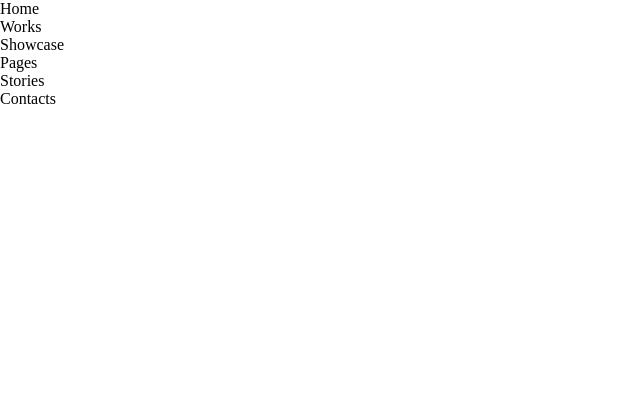
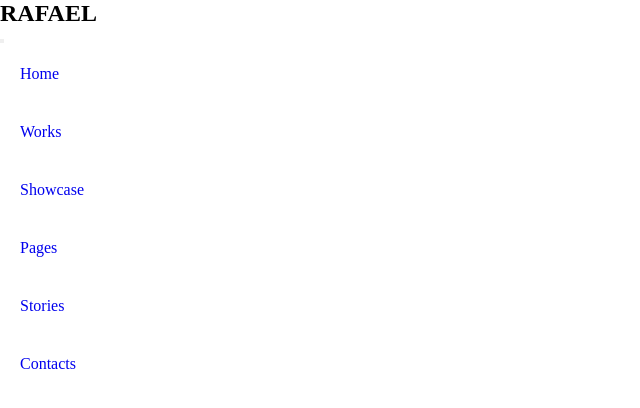
Before and after one commit to RafaelPinto99/Photographer-s-Webpage, a plain HTML site: page index.html in a window 1280 px wide. Shown: the whole page, without its empty margins (0-640 px from the left). Drawn offline with Linux system fonts and the light colour scheme.

Commit message:
Started button and navbar

```diff
--- a/index.html
+++ b/index.html
@@ -14,14 +14,21 @@
   </head>
   <body>
     <header>
+      <section class="header-title-line">
+        <h1>RAFAEL</h1>
+        <button class="menu-button">
+          <div class="menu-icon"></div>
+        </button>
+      </section>
+
       <nav>
         <ul>
-          <li>Home</li>
-          <li>Works</li>
-          <li>Showcase</li>
-          <li>Pages</li>
-          <li>Stories</li>
-          <li>Contacts</li>
+          <li><a href="#">Home</a></li>
+          <li><a href="#">Works</a></li>
+          <li><a href="#">Showcase</a></li>
+          <li><a href="#">Pages</a></li>
+          <li><a href="#">Stories</a></li>
+          <li><a href="#">Contacts</a></li>
         </ul>
       </nav>
     </header>
--- a/main.css
+++ b/main.css
@@ -3,3 +3,25 @@
     margin: 0;
     box-sizing: border-box;
 }
+
+body{
+    min-width: 100vh;
+    display: flex;
+    flex-flow: column nowrap;
+}
+
+nav ul{
+    list-style-type: none;
+    margin: 0;
+    padding: 0;
+}
+
+nav ul li{
+    display: flex ;
+    padding: 20px 20px;
+    flex-wrap: nowrap;
+}
+
+a:link{
+    text-decoration: none;
+}
```
